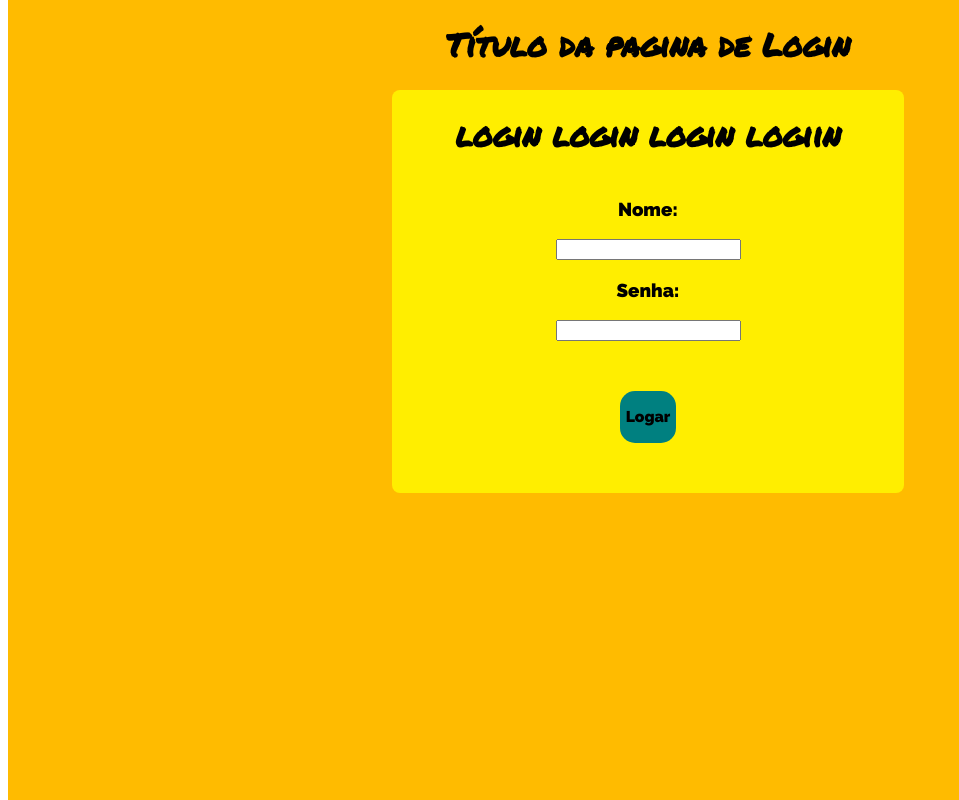
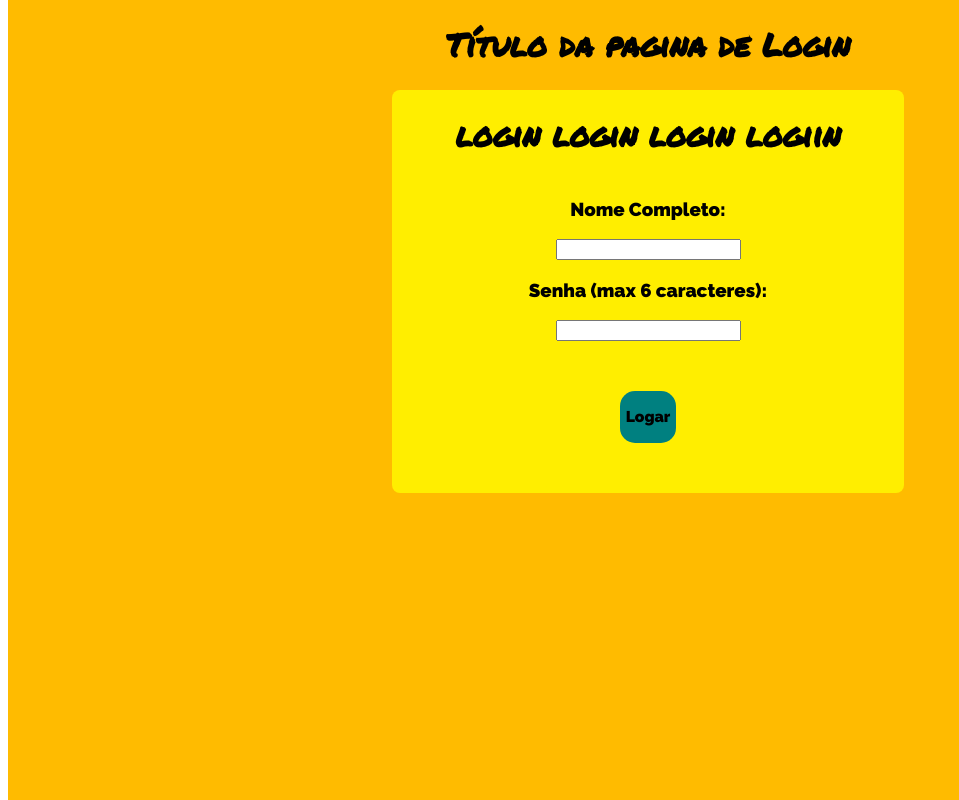
Before and after one commit to cpejr/capacitacoes, a React (Create React App) app in the folder capacitacao_git/frontend/: page /login in a window 1280 px wide. Shown: the whole page, without its empty margins (0-959 px from the left). Built offline with nearby package versions, Linux system fonts and the light colour scheme.

Commit message:
Modifiquei campos

```diff
--- a/capacitacao_git/frontend/src/pages/Login/index.js
+++ b/capacitacao_git/frontend/src/pages/Login/index.js
@@ -13,11 +13,11 @@ export default function Home(props) {
           <h1>login login login logiin</h1>
 
           <div className="yellowSquare">
-            <h3>Nome: </h3>
+            <h3>Nome Completo: </h3>
             <input className="loginInput"></input>
           </div>
           <div className="yellowSquare">
-            <h3>Senha: </h3>
+            <h3>Senha (max 6 caracteres): </h3>
             <input className="loginInput"></input>
           </div>
 
```
